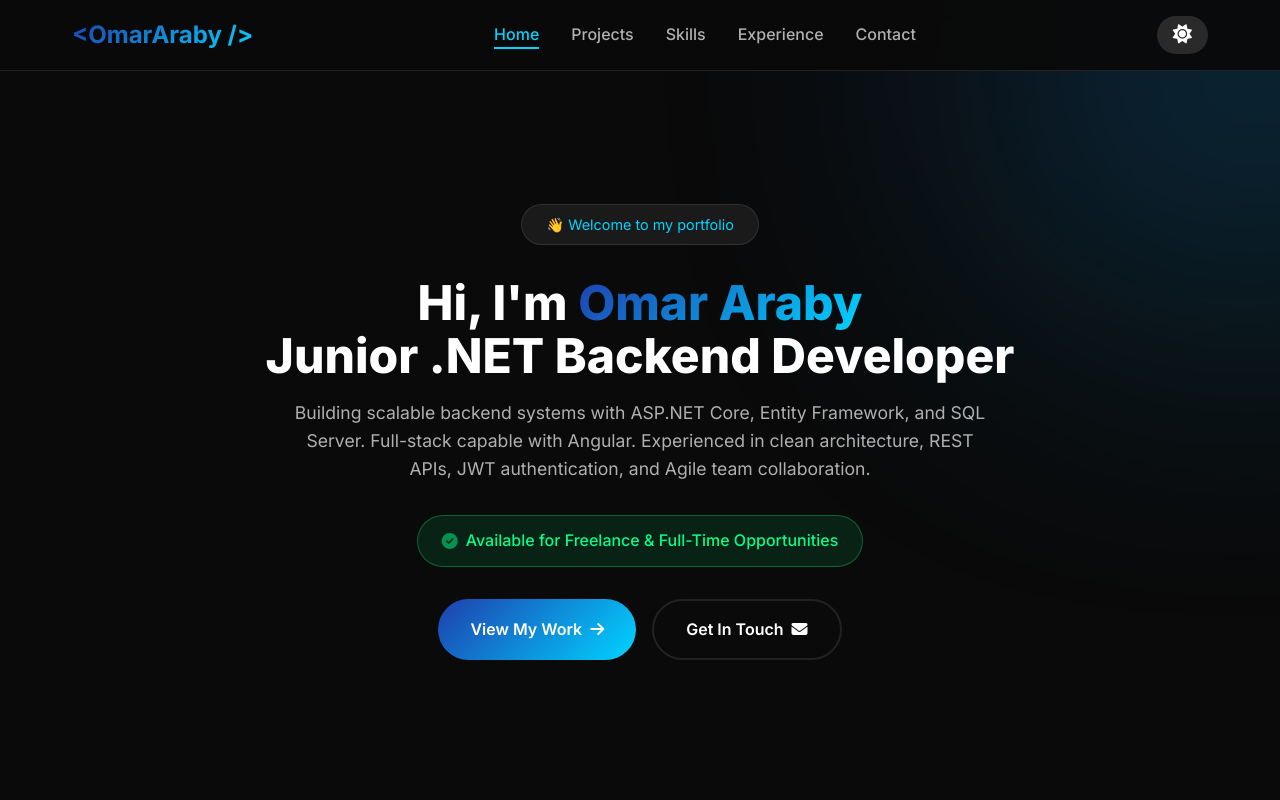
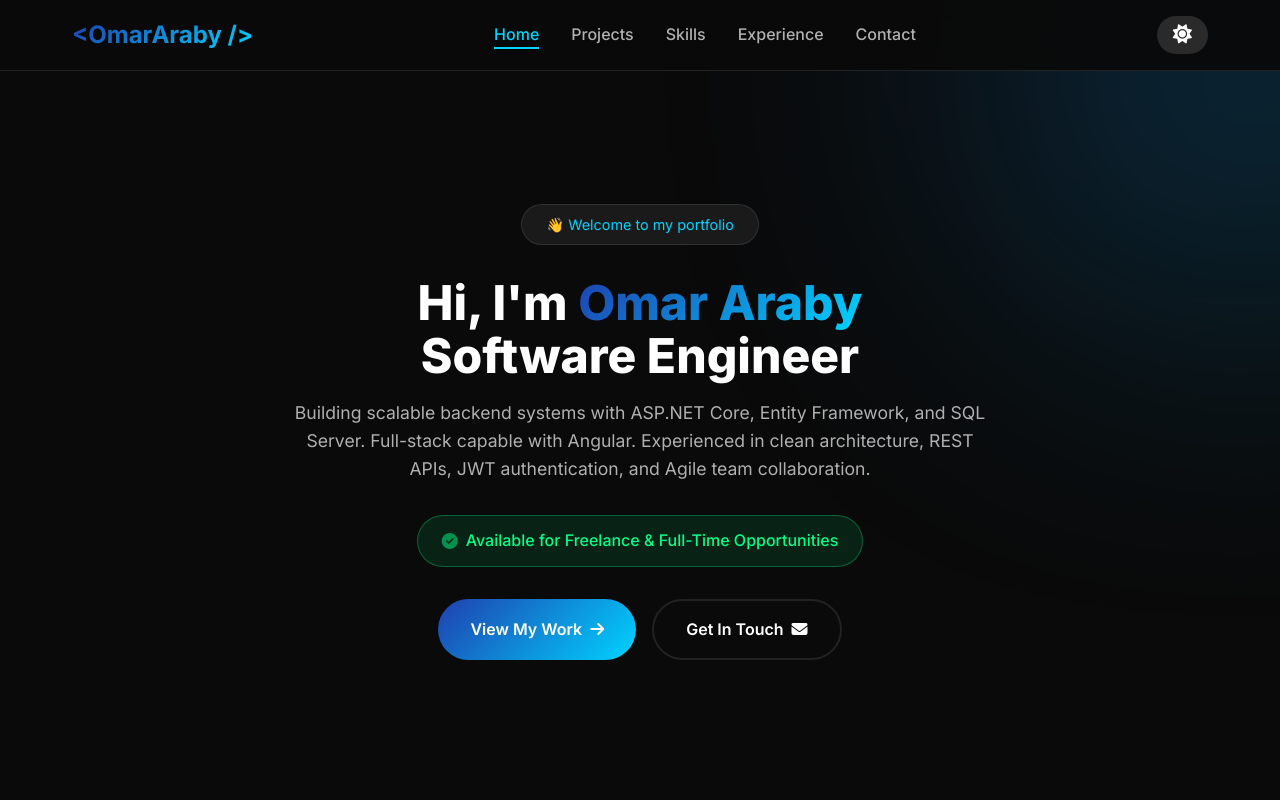
Before and after one commit to OmarAraby/omar-araby-portfolio, a plain HTML site: page index.html in a window 1280 px wide. Shown: the top 800 px of the page. Drawn offline with Linux system fonts and the light colour scheme.

Commit message:
Update index.html

```diff
--- a/index.html
+++ b/index.html
@@ -35,7 +35,7 @@
             <div class="hero-tag" data-aos="fade-up">👋 Welcome to my portfolio</div>
             <h1 data-aos="fade-up" data-aos-delay="100">
                 Hi, I'm <span class="gradient-text">Omar Araby</span><br>
-                Junior .NET Backend Developer
+                Software Engineer
             </h1>
             <p data-aos="fade-up" data-aos-delay="200">
                 Building scalable backend systems with ASP.NET Core, Entity Framework, and SQL Server.
```
